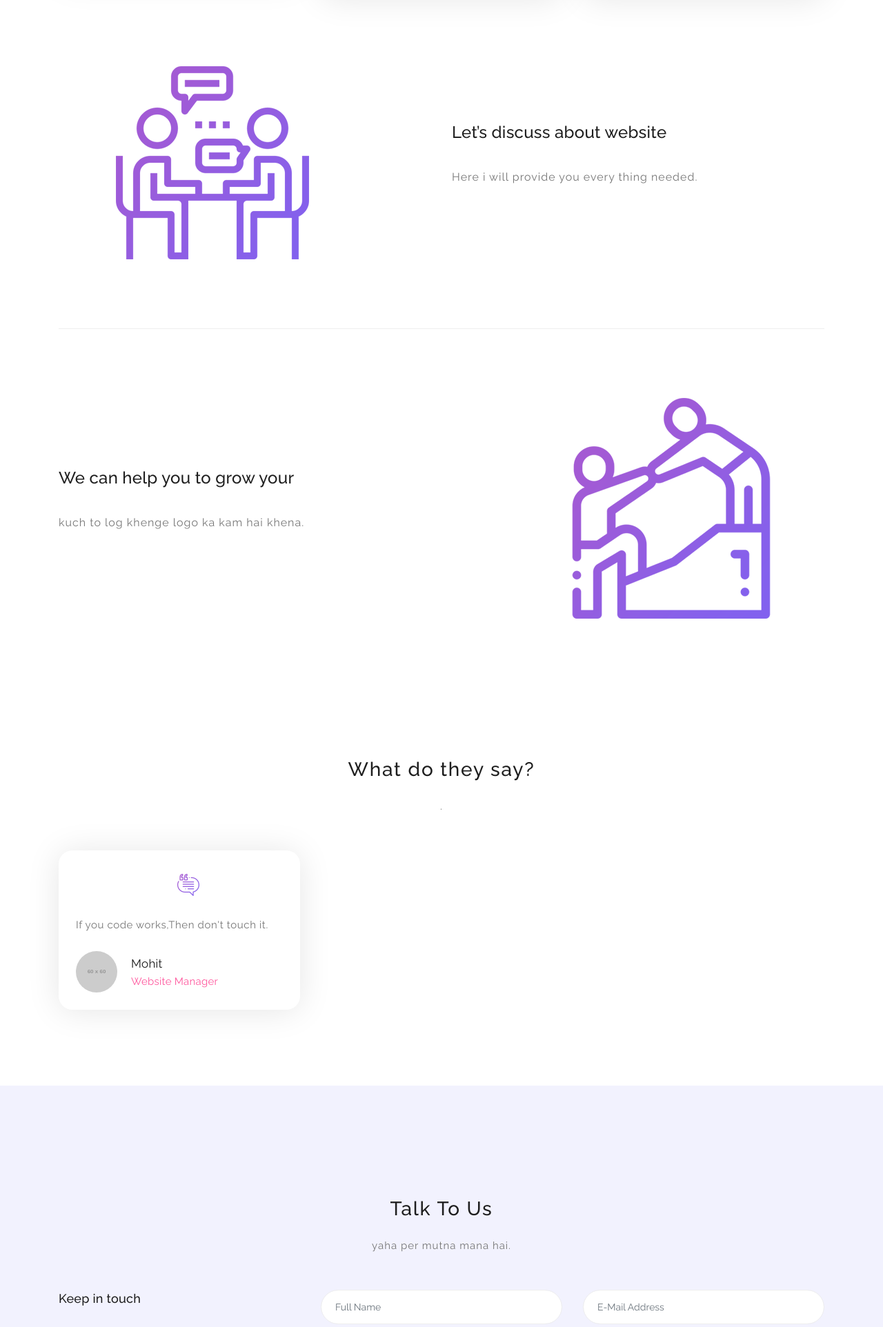
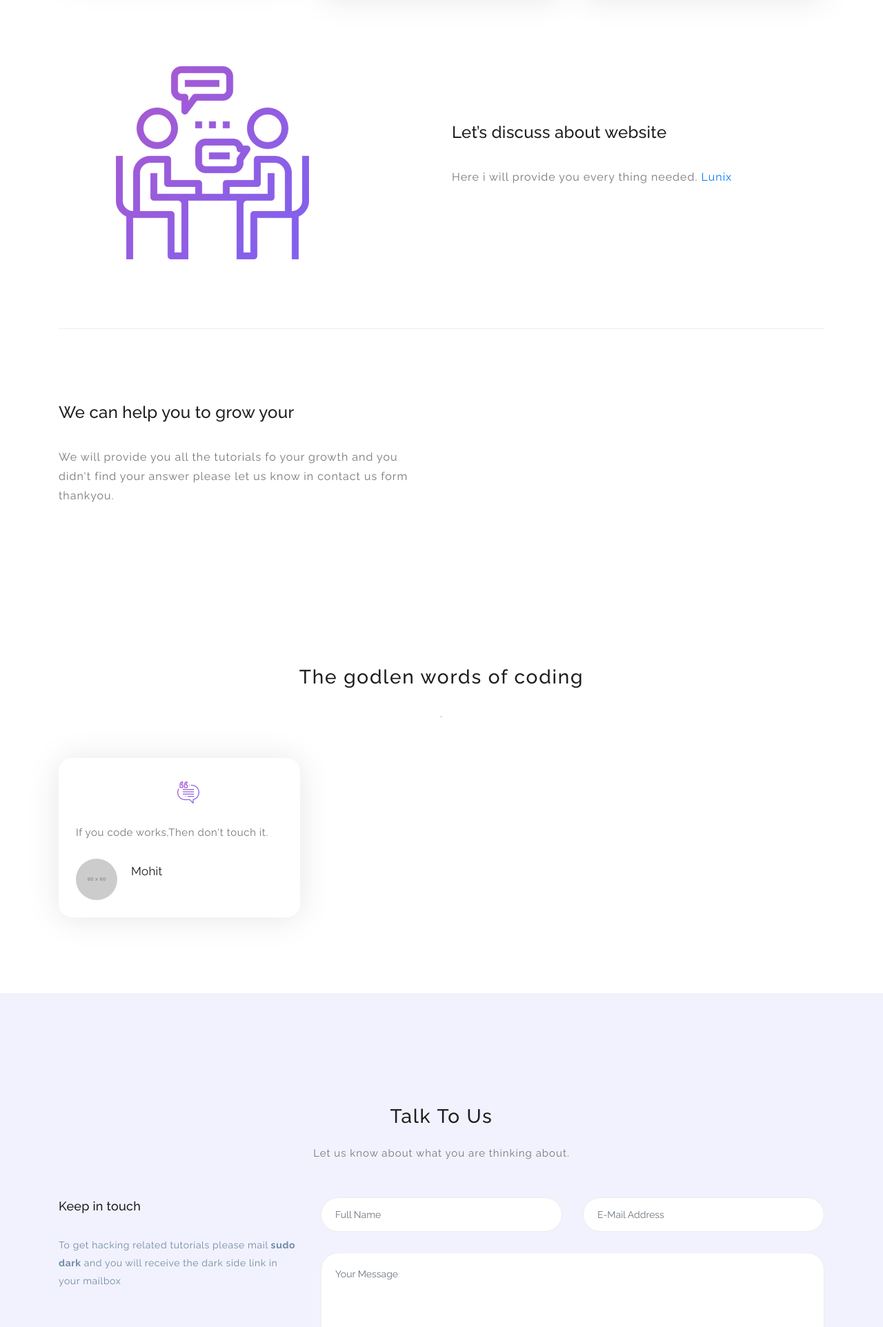
Before and after one commit to mohitkhyalia/blog_mk, a Flask app: page / in a window 1280 px wide. Shown: the part 881-2805 px from the top of the page at 69% size. Run offline with Flask 2, Linux system fonts and the light colour scheme; grey boxes labelled with a size stand in for pictures from a placeholder-image service; some libraries are stand-ins or nearby versions.

Commit message:
Update index h.html

```diff
--- a/templates/index h.html
+++ b/templates/index h.html
@@ -201,7 +201,9 @@ color: black;
                         <h2 class="section-title">Let’s discuss about website</h2>
                     </div>
                     <div class="left-text">
-                        <p>Here i will provide you every thing needed.</p>
+                        <p>Here i will provide you every thing needed.
+                          <a href="/blog/kali-install">Lunix</a>
+                       </p>
                     </div>
                 </div>
             </div>
@@ -223,12 +225,12 @@ color: black;
                         <h2 class="section-title">We can help you to grow your </h2>
                     </div>
                     <div class="left-text">
-                        <p>kuch to log khenge logo ka kam hai khena.</p>
+                        <p>We will provide you all the tutorials fo your growth and you didn't find your answer please let us know in contact us form thankyou.</p>
                     </div>
                 </div>
                 <div class="col-lg-1"></div>
                 <div class="col-lg-5 col-md-12 col-sm-12 align-self-center mobile-bottom-fix-big" data-scroll-reveal="enter right move 30px over 0.6s after 0.4s">
-                    <img src="assets/images/right-image.png" class="rounded img-fluid d-block mx-auto" alt="App">
+
                 </div>
             </div>
         </div>
@@ -246,7 +248,7 @@ color: black;
             <div class="row">
                 <div class="col-lg-12">
                     <div class="center-heading">
-                        <h2 class="section-title">What do they say?</h2>
+                        <h2 class="section-title">The godlen words of coding</h2>
                     </div>
                 </div>
                 <div class="offset-lg-3 col-lg-6">
@@ -274,7 +276,7 @@ color: black;
                             </div>
                             <div class="team-info">
                                 <h3 class="user-name">Mohit</h3>
-                                <span>Website Manager</span>
+                                <span></span>
                             </div>
                         </div>
                     </div>
@@ -441,7 +443,7 @@ color: black;
                 </div>
                 <div class="offset-lg-3 col-lg-6">
                     <div class="center-text">
-                        <p>yaha per mutna mana hai.</p>
+                        <p>Let us know about what you are thinking about.</p>
                     </div>
                 </div>
             </div>
@@ -453,7 +455,9 @@ color: black;
                     <h5 class="margin-bottom-30">Keep in touch</h5>
                     <div class="contact-text">
                         <p>
-                        <br></p>
+                          To get hacking related tutorials please mail <strong>sudo dark</strong> and you will receive the dark side link in your mailbox
+                        </p>
+                      <br>
                         <p> Thank you.</p>
                     </div>
                 </div>
```
